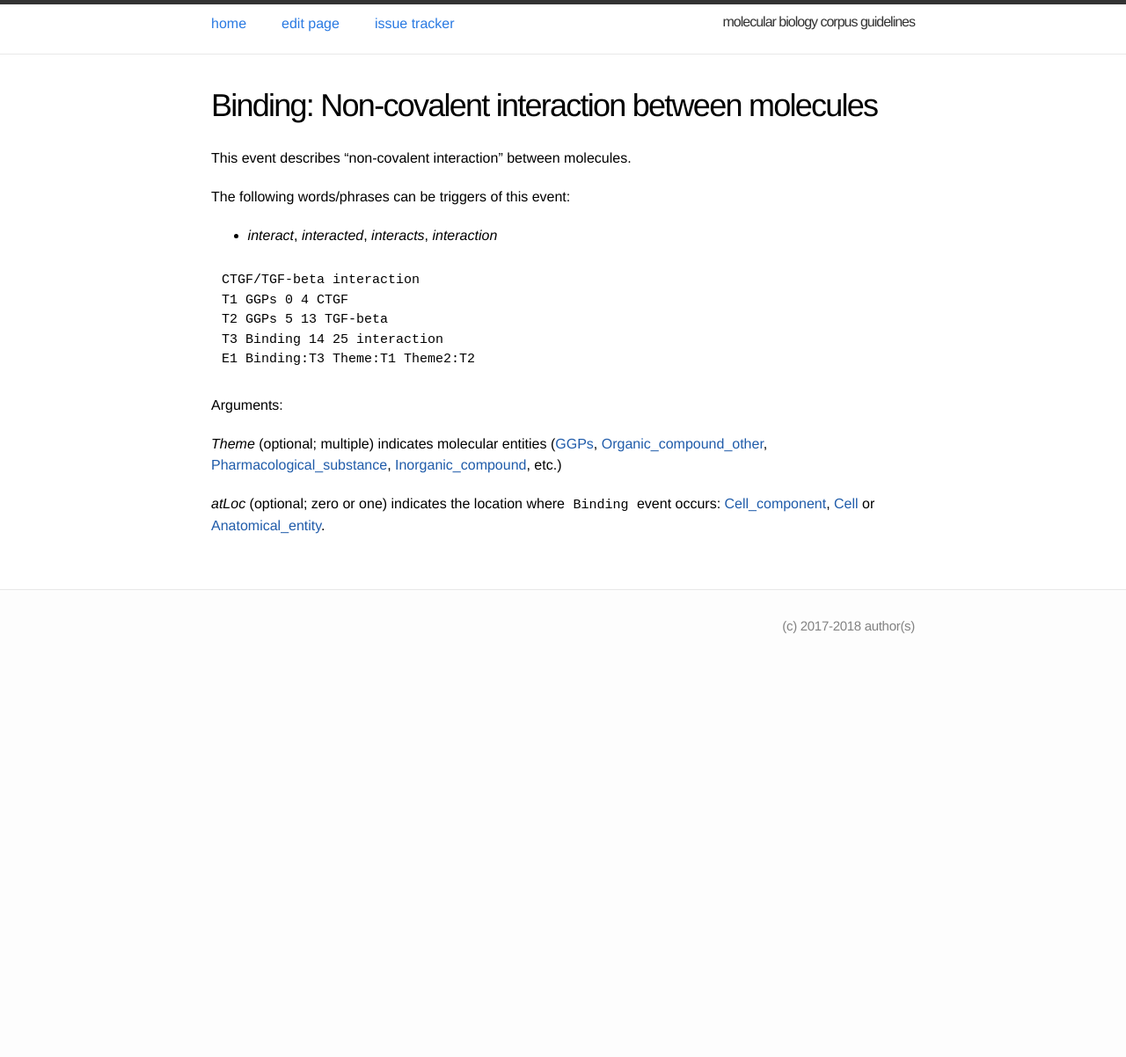
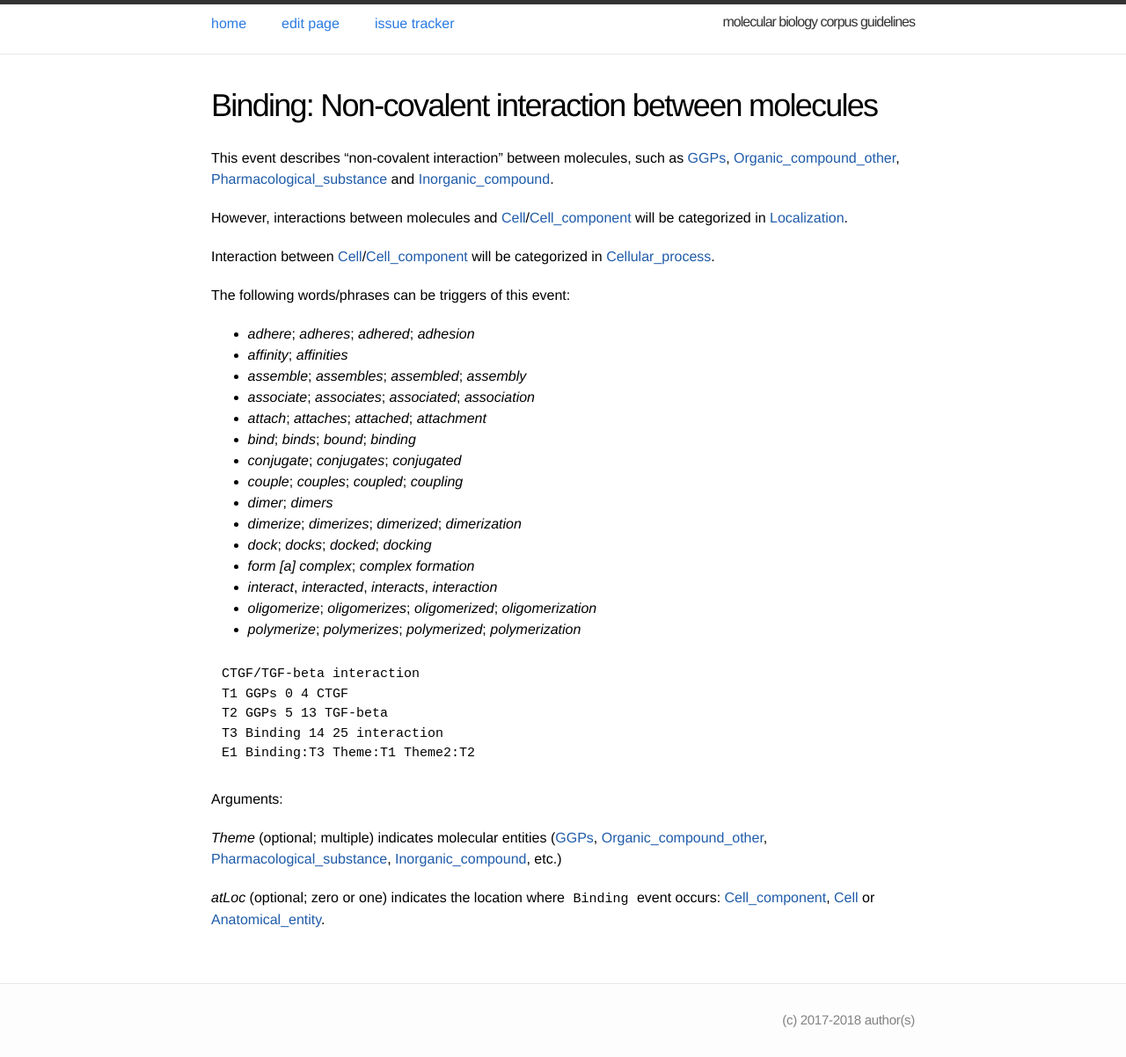
Before and after one commit to ezcatdb/molbiol_lung_corpus-guidelines, a Jekyll site: the page built from _event/Binding.md, in a window 1280 px wide. Shown: the whole page at 88% size. Built offline with Jekyll 4.4.1, drawn with Linux system fonts in a browser that asks for light colours; before the commit the page ends 900 px from its top, so only the background shows below that.

Commit message:
additional triggers/provisions included in _event/Binding.md

```diff
--- a/_event/Binding.md
+++ b/_event/Binding.md
@@ -10,11 +10,29 @@ order: 21
 This event is based on the <a href="http://www.nactem.ac.uk/meta-knowledge/">GENIA-Meta-knowledge corpus</a> at <a href="http://www.nactem.ac.uk/">NaCTeM</a>.
 -->
 
-This event describes "non-covalent interaction" between molecules.
+This event describes "non-covalent interaction" between molecules, such as [GGPs](), [Organic_compound_other](), [Pharmacological_substance]() and [Inorganic_compound]().
+
+However, interactions between molecules and [Cell]()/[Cell_component]() will be categorized in [Localization]().
+
+Interaction between [Cell]()/[Cell_component]() will be categorized in [Cellular_process]().
 
 The following words/phrases can be triggers of this event:
 
+- *adhere*; *adheres*; *adhered*; *adhesion*
+- *affinity*; *affinities*
+- *assemble*; *assembles*; *assembled*; *assembly*
+- *associate*; *associates*; *associated*; *association*
+- *attach*; *attaches*; *attached*; *attachment*
+- *bind*; *binds*; *bound*; *binding*
+- *conjugate*; *conjugates*; *conjugated*
+- *couple*; *couples*; *coupled*; *coupling*
+- *dimer*; *dimers*
+- *dimerize*; *dimerizes*; *dimerized*; *dimerization*
+- *dock*; *docks*; *docked*; *docking*
+- *form [a] complex*; *complex formation*
 - *interact*, *interacted*, *interacts*, *interaction*
+- *oligomerize*; *oligomerizes*; *oligomerized*; *oligomerization*
+- *polymerize*; *polymerizes*; *polymerized*; *polymerization*
 
 ~~~ ann
 CTGF/TGF-beta interaction
```
